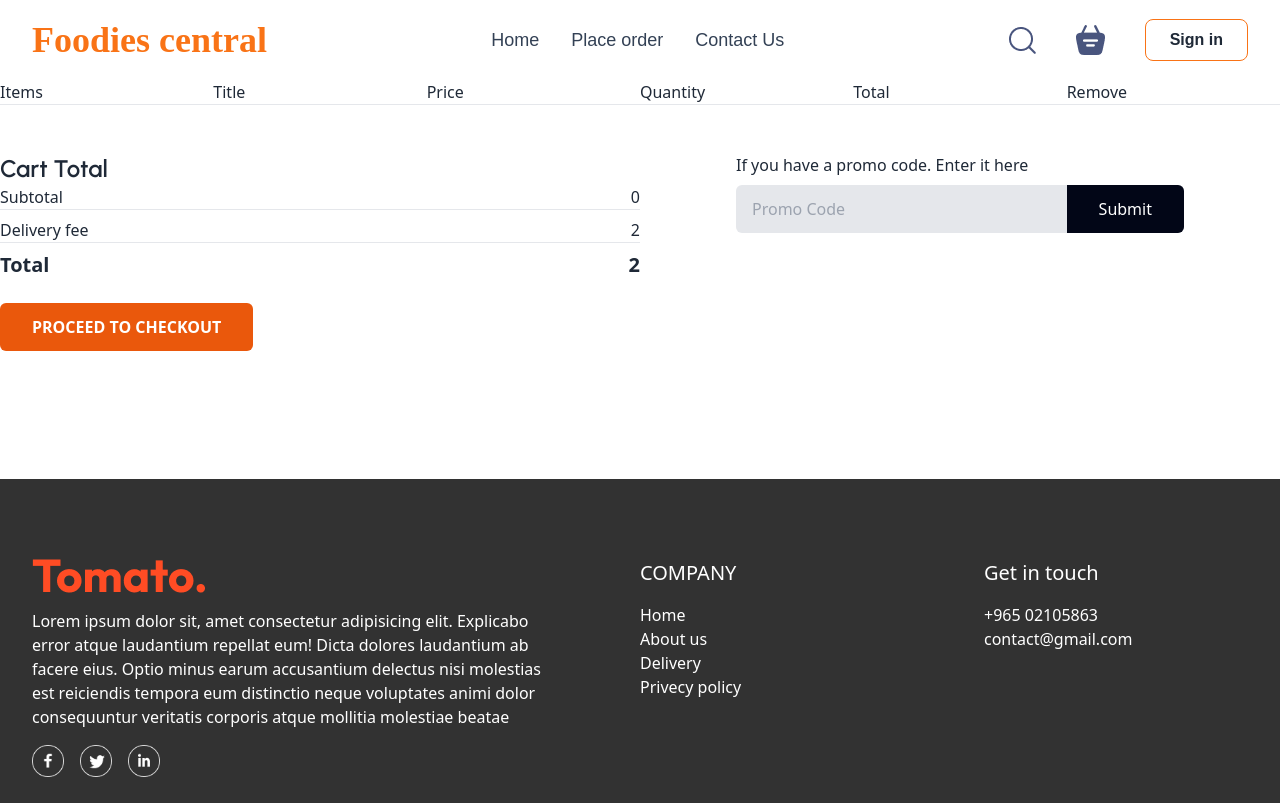
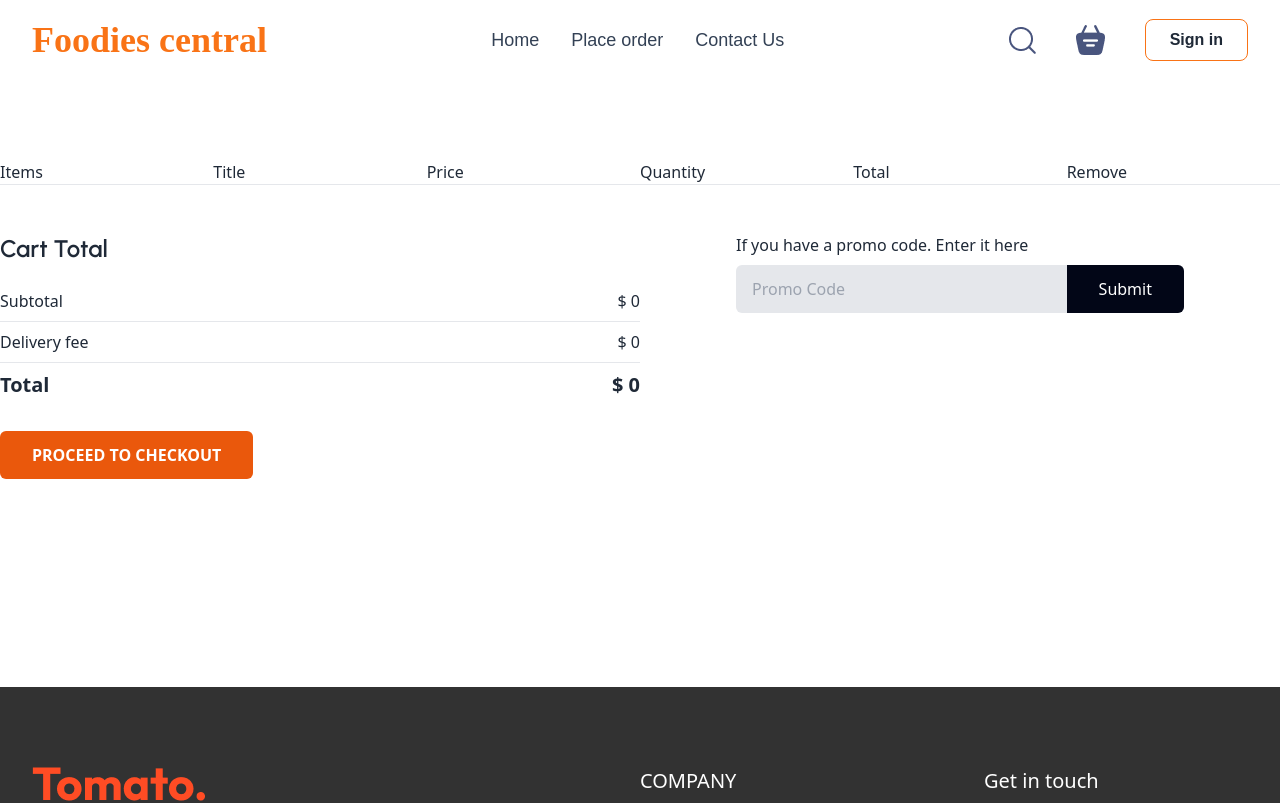
Before and after one commit to marufsiyam91/food-delivery, a React (Vite) app: page /cart in a window 1280 px wide. Shown: the top 803 px of the page. Built offline with nearby package versions, Linux system fonts and the light colour scheme; a web font is replaced by a local one.

Commit message:
some changes in logic

```diff
--- a/src/Pages/Cart.jsx
+++ b/src/Pages/Cart.jsx
@@ -14,7 +14,7 @@ const Cart = () => {
 
 
   return (
-    <div className="max-w-screen-4xl mx-auto">
+    <div className="max-w-screen-4xl mx-auto py-20">
       <div className="grid grid-cols-6 w-full col-span-1 col-span-1.5 col-span-1 col-span-1 col-span-1 col-span-0.5">
         <p>Items</p>
         <p>Title</p>
@@ -52,19 +52,19 @@ const Cart = () => {
 
       <div className="w-full flex py-12">
         <div className="w-1/2">
-          <h3 className="text-2xl font-semibold font-urbanist">Cart Total</h3>
-          <div className="flex flex-col gap-2">
-            <div className="flex justify-between border-b">
+          <h3 className="text-2xl font-semibold font-urbanist mb-4">Cart Total</h3>
+          <div className="flex flex-col">
+            <div className="flex justify-between border-b py-2">
               <p>Subtotal</p>
-              <p>{totalAmount()}</p>
+              <p>$ {totalAmount()}</p>
             </div>
-            <div className="flex justify-between border-b">
+            <div className="flex justify-between border-b py-2">
               <p>Delivery fee</p>
-              <p>2</p>
+              <p>$ {totalAmount() === 0 ? 0 : 2}</p>
             </div>
-            <div className="flex justify-between ">
+            <div className="flex justify-between py-2">
               <p className="text-xl font-semibold">Total</p>
-              <p className="text-xl font-semibold">{totalAmount() + 2}</p>
+              <p className="text-xl font-semibold">$ {totalAmount() === 0 ? 0 : totalAmount() + 2}</p>
             </div>
           </div>
 
--- a/src/Pages/PlaceOrder.jsx
+++ b/src/Pages/PlaceOrder.jsx
@@ -33,18 +33,18 @@ const PlaceOrder = () => {
       <div className="basis-1/2 w-full flex justify-end">
           <div className="w-2/3 ">
             <h3 className="text-2xl font-semibold font-urbanist mb-6">Cart Total</h3>
-              <div className="flex flex-col gap-2">
-                <div className="flex justify-between border-b">
+              <div className="flex flex-col">
+                <div className="flex justify-between border-b py-2 ">
                   <p>Subtotal</p>
                   <p>$ {totalAmount()}</p>
                 </div>
-                <div className="flex justify-between border-b">
+                <div className="flex justify-between border-b py-2">
                   <p>Delivery fee</p>
-                  <p>$ 2</p>
+                  <p>$ {totalAmount() === 0 ? 0 : 2}</p>
                 </div>
-                <div className="flex justify-between ">
+                <div className="flex justify-between py-2 ">
                   <p className="text-xl font-semibold">Total</p>
-                  <p className="text-xl font-semibold">$ {totalAmount() + 2}</p>
+                  <p className="text-xl font-semibold">$ {totalAmount() === 0 ? 0 : totalAmount() + 2}</p>
                 </div>
               </div>
 
```
